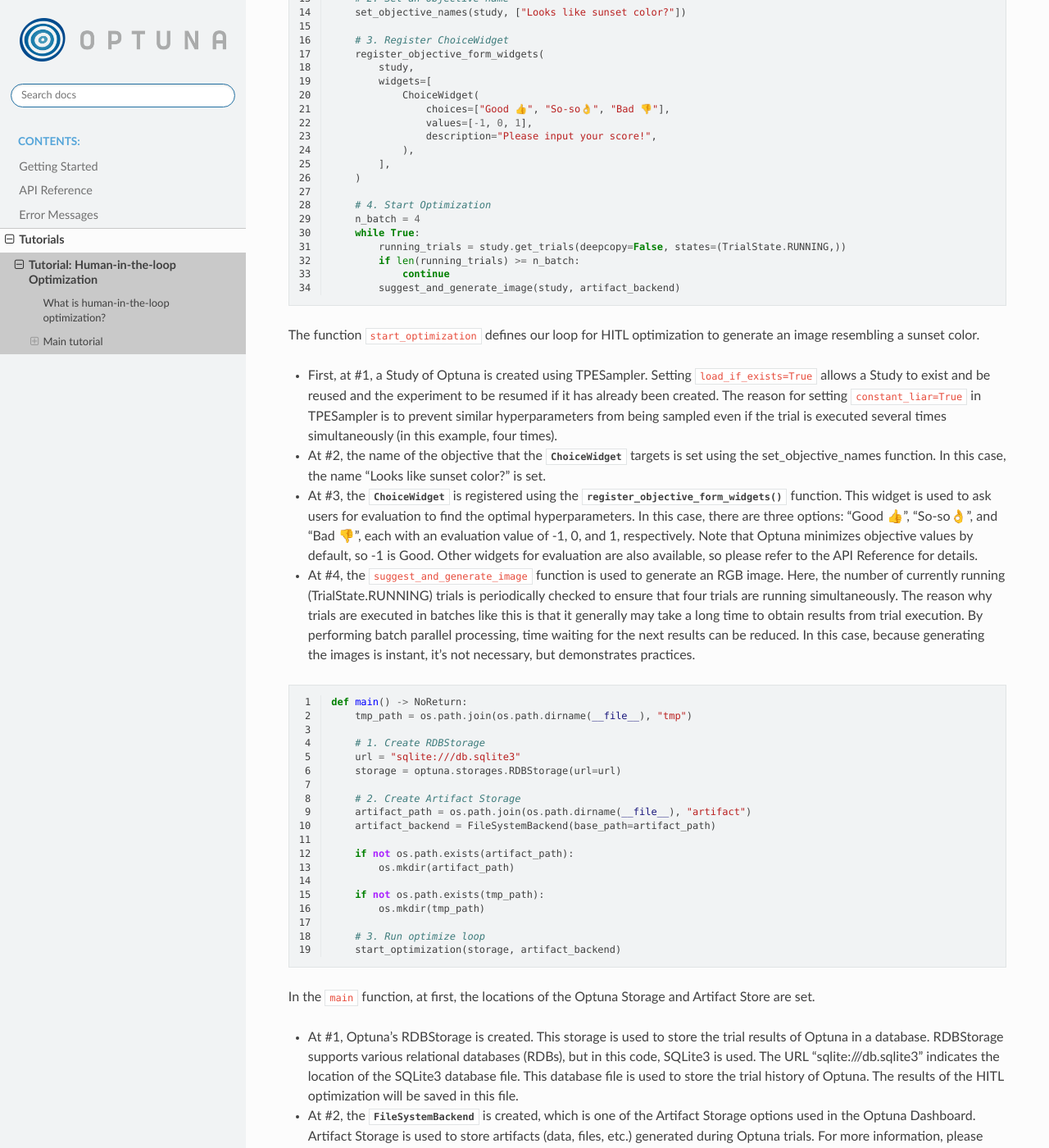
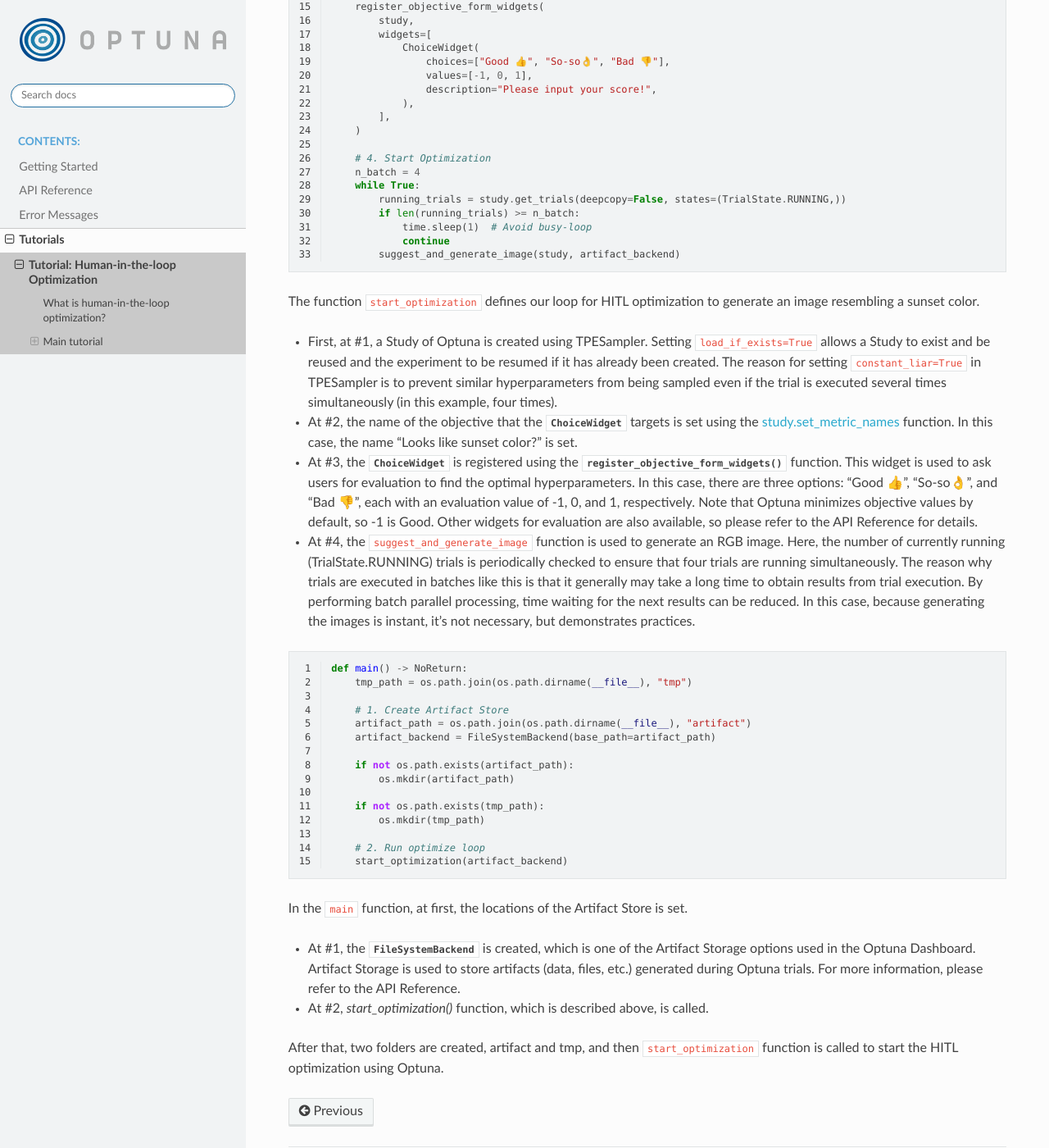
Before and after one commit to optuna/optuna-dashboard, a Sphinx documentation site: the page built from docs/tutorials/hitl.rst, in a window 1280 px wide and 1400 px high, scrolled down 10898 px. Shown: the whole window at 82% size. Built offline with Sphinx 7.4.7 and the Read the Docs theme 2.0.0, drawn with Linux system fonts in a browser that asks for light colours; some of the changed text lies outside the part shown.

Commit message:
Update Human-in-the-loop example

```diff
--- a/docs/tutorials/hitl.rst
+++ b/docs/tutorials/hitl.rst
@@ -120,7 +120,7 @@
     Listening on http://127.0.0.1:8080/
     Hit Ctrl-C to quit.
 
-When you run the script, you will see a message like the one above. Open `http://127.0.0.1:8080/dashboard/beta <http://127.0.0.1:8080/dashboard/beta>`_ in your browser.
+When you run the script, you will see a message like the one above. Open `http://127.0.0.1:8080/dashboard/ <http://127.0.0.1:8080/dashboard/>`_ in your browser.
 
 Interactive HITL optimization
 ^^^^^^^^^^^^^^^^^^^^^^^^^^^^^
@@ -201,20 +201,18 @@
 .. code-block:: python
     :linenos:
 
-    def start_optimization(
-        storage: optuna.storages.BaseStorage, artifact_backend: FileSystemBackend
-    ) -> NoReturn:
+    def start_optimization(artifact_backend: FileSystemBackend) -> NoReturn:
         # 1. Create Study
-        sampler = optuna.samplers.TPESampler(constant_liar=True)
+        storage = "sqlite:///db.sqlite3"
         study = optuna.create_study(
             study_name="Human-in-the-loop Optimization",
-            storage=storage,
-            sampler=sampler,
+            storage="sqlite:///db.sqlite3",
+            sampler=optuna.samplers.TPESampler(constant_liar=True, n_startup_trials=5),
             load_if_exists=True,
         )
 
         # 2. Set an objective name
-        set_objective_names(study, ["Looks like sunset color?"])
+        study.set_metric_names(["Looks like sunset color?"])
 
         # 3. Register ChoiceWidget
         register_objective_form_widgets(
@@ -233,6 +231,7 @@
         while True:
             running_trials = study.get_trials(deepcopy=False, states=(TrialState.RUNNING,))
             if len(running_trials) >= n_batch:
+                time.sleep(1)  # Avoid busy-loop
                 continue
             suggest_and_generate_image(study, artifact_backend)
 
@@ -240,7 +239,7 @@
 The function ``start_optimization`` defines our loop for HITL optimization to generate an image resembling a sunset color.
 
 * First, at #1, a Study of Optuna is created using TPESampler. Setting ``load_if_exists=True`` allows a Study to exist and be reused and the experiment to be resumed if it has already been created. The reason for setting ``constant_liar=True`` in TPESampler is to prevent similar hyperparameters from being sampled even if the trial is executed several times simultaneously (in this example, four times).
-* At #2, the name of the objective that the :class:`~optuna_dashboard.ChoiceWidget` targets is set using the set_objective_names function. In this case, the name "Looks like sunset color?" is set.
+* At #2, the name of the objective that the :class:`~optuna_dashboard.ChoiceWidget` targets is set using the `study.set_metric_names <https://optuna.readthedocs.io/en/latest/reference/generated/optuna.study.Study.html#optuna.study.Study.set_metric_names>`_ function. In this case, the name "Looks like sunset color?" is set.
 * At #3, the :class:`~optuna_dashboard.ChoiceWidget` is registered using the :func:`~optuna_dashboard.register_objective_form_widgets` function. This widget is used to ask users for evaluation to find the optimal hyperparameters. In this case, there are three options: "Good 👍", "So-so👌", and "Bad 👎", each with an evaluation value of -1, 0, and 1, respectively. Note that Optuna minimizes objective values by default, so -1 is Good. Other widgets for evaluation are also available, so please refer to the API Reference for details.
 * At #4, the ``suggest_and_generate_image`` function is used to generate an RGB image. Here, the number of currently running (TrialState.RUNNING) trials is periodically checked to ensure that four trials are running simultaneously. The reason why trials are executed in batches like this is that it generally may take a long time to obtain results from trial execution. By performing batch parallel processing, time waiting for the next results can be reduced. In this case, because generating the images is instant, it’s not necessary, but demonstrates practices.
 
@@ -250,11 +249,7 @@
     def main() -> NoReturn:
         tmp_path = os.path.join(os.path.dirname(__file__), "tmp")
 
-        # 1. Create RDBStorage
-        url = "sqlite:///db.sqlite3"
-        storage = optuna.storages.RDBStorage(url=url)
-
-        # 2. Create Artifact Storage
+        # 1. Create Artifact Store
         artifact_path = os.path.join(os.path.dirname(__file__), "artifact")
         artifact_backend = FileSystemBackend(base_path=artifact_path)
 
@@ -264,12 +259,12 @@
         if not os.path.exists(tmp_path):
             os.mkdir(tmp_path)
 
-        # 3. Run optimize loop
-        start_optimization(storage, artifact_backend)
+        # 2. Run optimize loop
+        start_optimization(artifact_backend)
 
-In the ``main`` function, at first, the locations of the Optuna Storage and Artifact Store are set.
+In the ``main`` function, at first, the locations of the Artifact Store is set.
 
-* At #1, Optuna's RDBStorage is created. This storage is used to store the trial results of Optuna in a database. RDBStorage supports various relational databases (RDBs), but in this code, SQLite3 is used. The URL "sqlite:///db.sqlite3" indicates the location of the SQLite3 database file. This database file is used to store the trial history of Optuna. The results of the HITL optimization will be saved in this file.
-* At #2, the :class:`~optuna_dashboard.FileSystemBackend` is created, which is one of the Artifact Storage options used in the Optuna Dashboard. Artifact Storage is used to store artifacts (data, files, etc.) generated during Optuna trials. For more information, please refer to the API Reference.
+* At #1, the :class:`~optuna_dashboard.FileSystemBackend` is created, which is one of the Artifact Storage options used in the Optuna Dashboard. Artifact Storage is used to store artifacts (data, files, etc.) generated during Optuna trials. For more information, please refer to the API Reference.
+* At #2, `start_optimization()` function, which is described above, is called.
 
 After that, two folders are created, artifact and tmp, and then ``start_optimization`` function is called to start the HITL optimization using Optuna.
```
Also changed, not shown: other parts of docs/tutorials/hitl.rst (+1 -1 lines), 1 other file.
